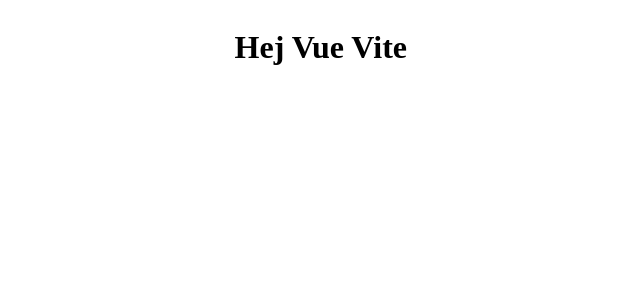
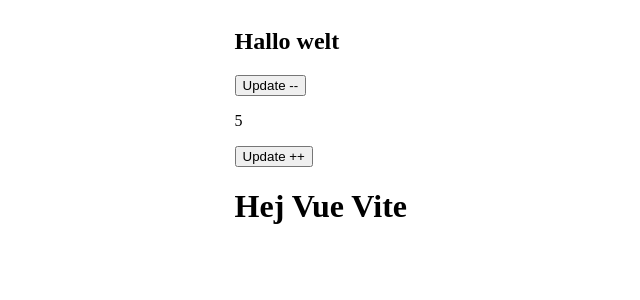
Before and after one commit to Mariana-x1/vuejs-vite, a Vue app in the folder 02-Project/: page / in a window 1280 px wide. Shown: the top 300 px of the page, without its empty margins (233-873 px from the left). Built offline with nearby package versions, Linux system fonts and the light colour scheme.

Commit message:
reactive update erzeugen

```diff
--- a/02-Project/src/App.vue
+++ b/02-Project/src/App.vue
@@ -1,3 +1,13 @@
 <template>
+  <HelloWorld />
+  <br />
   <h1>Hej Vue Vite</h1>
 </template>
+
+<script>
+import HelloWorld from '@/components/HelloWorld.vue'
+
+export default {
+  components: { HelloWorld }
+}
+</script>
--- /dev/null
+++ b/02-Project/src/components/HelloWorld.vue
@@ -0,0 +1,20 @@
+<script setup>
+import { ref } from 'vue'
+let x = ref(10)
+
+const decrease = () => {
+  x.value -= 1
+}
+const increase = () => {
+  x.value += 1
+}
+</script>
+
+<template>
+  <div>
+    <h2>Hallo welt</h2>
+    <button v-on:click="decrease">Update --</button>
+    <p>{{ x / 2 }}</p>
+    <button v-on:click="increase">Update ++</button>
+  </div>
+</template>
```
